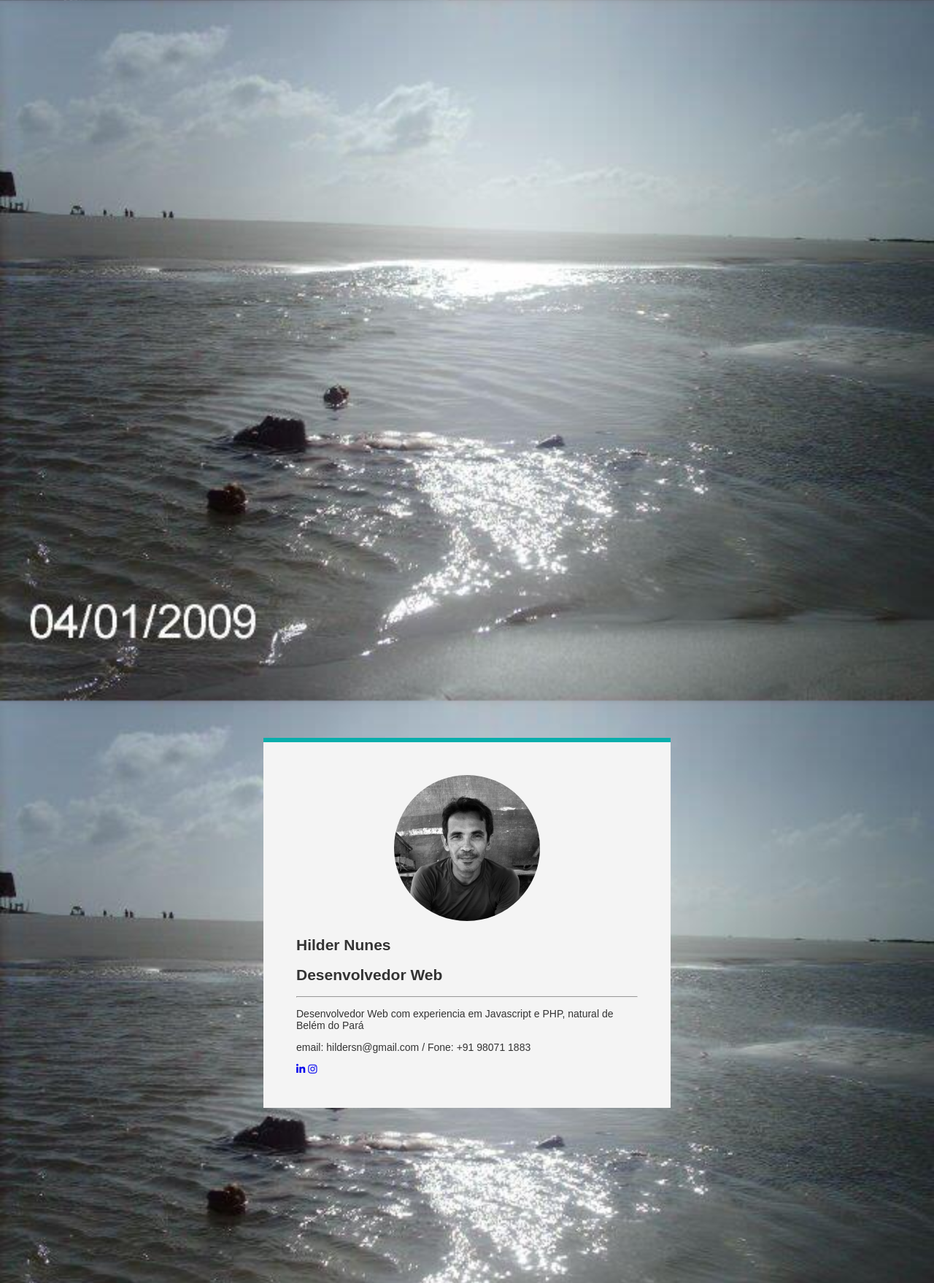
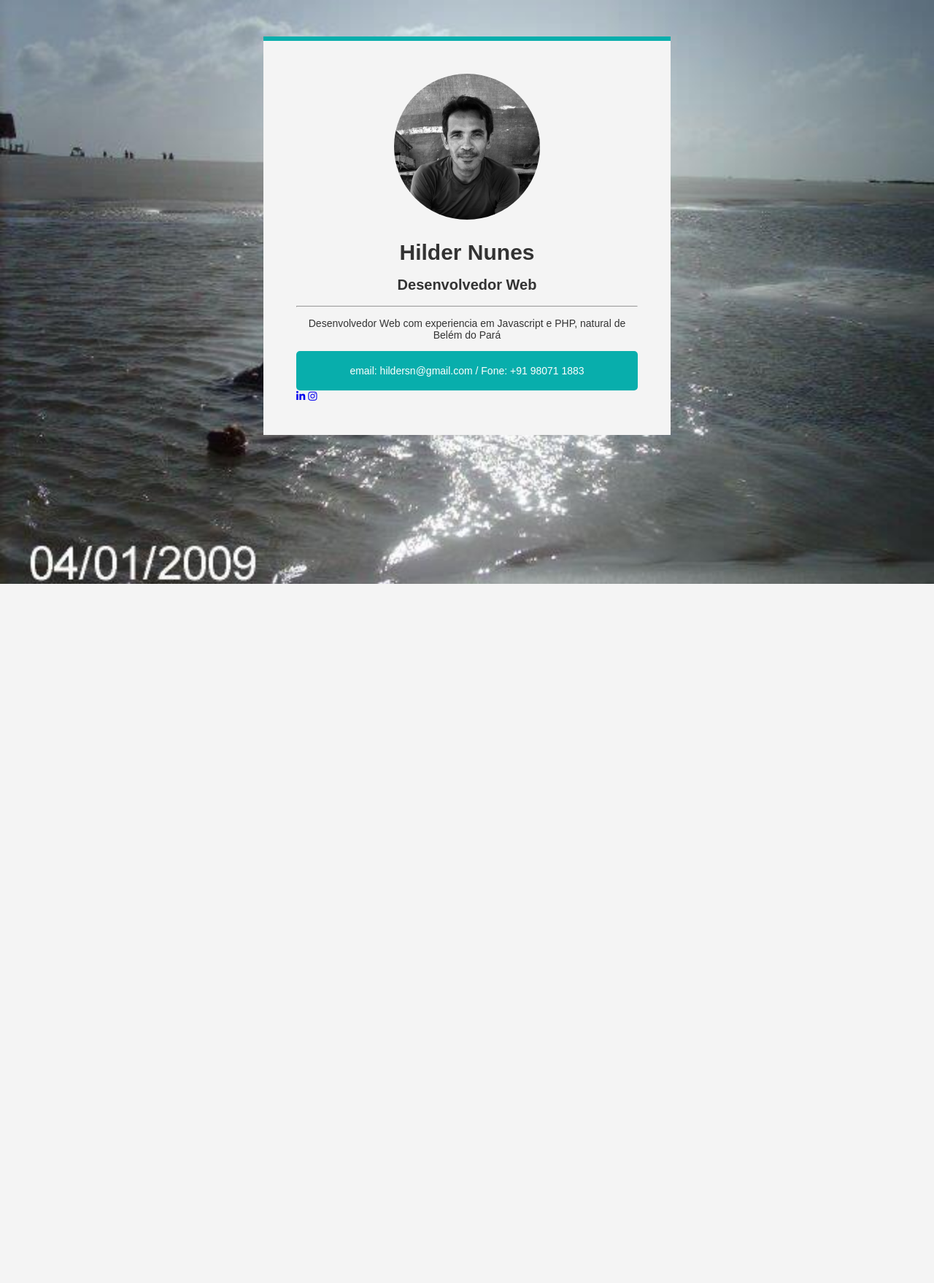
Before and after one commit to hsnunes/hsnunes.github.io, a PHP site: page / in a window 1280 px wide. Shown: the top 1758 px of the page at 73% size. After the commit the page ends 800 px from the top, so only its background shows below. Run offline with PHP 8.4, Linux system fonts and the light colour scheme; some libraries are stand-ins or nearby versions.

Commit message:
Preparando textos do vcard

```diff
--- a/css/style.css
+++ b/css/style.css
@@ -10,7 +10,7 @@ body {
 .vcard-body {
     max-width: 468px;
     width: 100%;
-    margin: 80% auto;
+    margin: 50px auto;
     background: #f4f4f4;
     padding: 45px;
     border-top: 6px solid #08aeac;
@@ -25,3 +25,31 @@ body {
     width: 100%;
     border-radius: 100%;
 }
+
+.profile-name {
+    margin-bottom: 0;
+    text-align:center;
+    font-weight: bold;
+    font-size: 30px;
+}
+.profile-title-color {
+    color: #08aeac;
+}
+
+.profile-subtitle {
+    text-align: center;
+    font-size: 20px;
+    font-weight: bold;
+}
+
+.vcard-profile-description-text {
+    text-align: center;
+}
+
+.vcard-profile-description-contact {
+    text-align: center;
+    border-radius: 5px;
+    padding: 5px 10px;
+    background: #08aeac;
+    color: #fff;
+}
```
Also changed, not shown: README.md.
